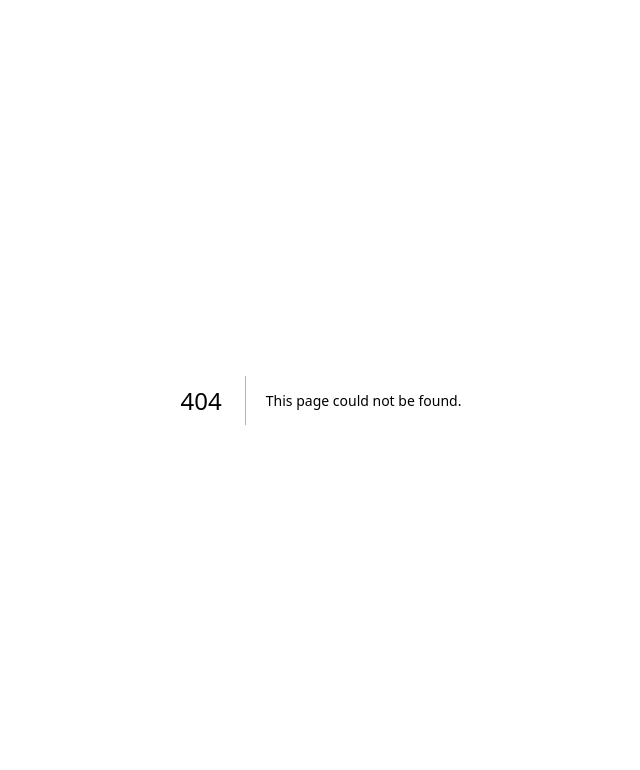
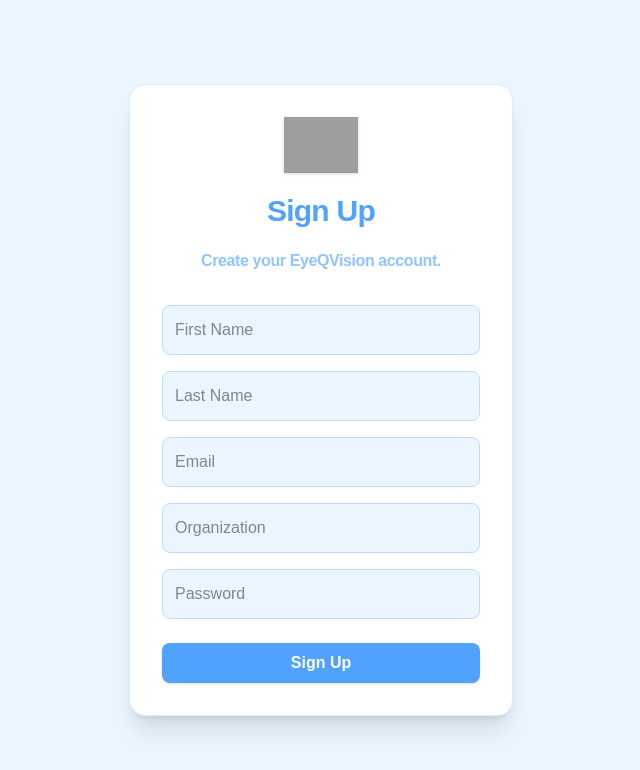
Before and after one commit to Brinkmann/FootBallEyeQ_Site, a Next.js app: page /signup in a window 1280 px wide. Before the commit this address had no page. Shown: the top 770 px of the page, without its empty margins (319-959 px from the left). Built offline with nearby package versions, Linux system fonts and the light colour scheme; grey boxes are pictures that could not be loaded.

Commit message:
made the signup page and linked login and sign up to the home page

```diff
--- a/app/page.tsx
+++ b/app/page.tsx
@@ -18,12 +18,14 @@
           ⚽Football EyeQ
         </div>
         <div className="space-x-4">
+          <Link href="/signup">
           <button className="px-4 py-2 rounded-md bg-blue-600 text-white font-semibold hover:bg-blue-500">
             Sign Up
-          </button>
+          </button></Link>
+          <Link href="/login">
           <button className="px-4 py-2 rounded-md bg-blue-600 text-white font-semibold hover:bg-blue-500">
             Log In
-          </button>
+          </button></Link>
         </div>
       </header>
 
--- /dev/null
+++ b/app/signup/page.tsx
@@ -0,0 +1,95 @@
+'use client';
+
+import { useState } from "react";
+import { useRouter } from "next/navigation";
+
+export default function SignupPage() {
+  const [name, setName] = useState("");
+  const [lastName, setLastName] = useState("");
+  const [email, setEmail] = useState("");
+  const [organization, setOrganization] = useState("");
+  const [password, setPassword] = useState("");
+  const [error, setError] = useState("");
+  const router = useRouter();
+
+  async function handleSignup(e: React.FormEvent) {
+    e.preventDefault();
+    setError("");
+
+    const res = await fetch("/api/register", {
+      method: "POST",
+      headers: { "Content-Type": "application/json" },
+      body: JSON.stringify({ name, lastName, email, password, organization }),
+    });
+
+    const data = await res.json();
+    if (res.ok) {
+      router.push("/login"); // redirect to login after successful signup
+    } else {
+      setError(data.message || "Something went wrong.");
+    }
+  }
+
+  return (
+    <div className="min-h-screen bg-[#eaf6ff] flex items-center justify-center">
+      <div className="bg-white rounded-2xl shadow-xl p-8 max-w-sm w-full flex flex-col gap-6 border border-blue-100">
+        <div className="flex flex-col items-center gap-3">
+          <img src="/logo.svg" alt="Logo" className="h-14 mb-2 drop-shadow" />
+          <h1 className="text-3xl font-extrabold text-blue-400 mb-2 tracking-tight text-center">Sign Up</h1>
+          <p className="text-1xl font-extrabold text-blue-300 mb-2 tracking-tight text-center">
+            Create your EyeQVision account.
+          </p>
+        </div>
+        <form onSubmit={handleSignup} className="flex flex-col gap-4">
+          <input
+            className="p-3 rounded-lg border border-blue-200 bg-[#eaf6ff] text-gray-900 focus:outline-none focus:ring-2 focus:ring-blue-200"
+            type="text"
+            placeholder="First Name"
+            value={name}
+            onChange={e => setName(e.target.value)}
+            required
+          />
+          <input
+            className="p-3 rounded-lg border border-blue-200 bg-[#eaf6ff] text-gray-900 focus:outline-none focus:ring-2 focus:ring-blue-200"
+            type="text"
+            placeholder="Last Name"
+            value={lastName}
+            onChange={e => setLastName(e.target.value)}
+            required
+          />
+          <input
+            className="p-3 rounded-lg border border-blue-200 bg-[#eaf6ff] text-gray-900 focus:outline-none focus:ring-2 focus:ring-blue-200"
+            type="email"
+            placeholder="Email"
+            value={email}
+            onChange={e => setEmail(e.target.value)}
+            required
+          />
+          <input
+            className="p-3 rounded-lg border border-blue-200 bg-[#eaf6ff] text-gray-900 focus:outline-none focus:ring-2 focus:ring-blue-200"
+            type="text"
+            placeholder="Organization"
+            value={organization}
+            onChange={e => setOrganization(e.target.value)}
+            required
+          />
+          <input
+            className="p-3 rounded-lg border border-blue-200 bg-[#eaf6ff] text-gray-900 focus:outline-none focus:ring-2 focus:ring-blue-200"
+            type="password"
+            placeholder="Password"
+            value={password}
+            onChange={e => setPassword(e.target.value)}
+            required
+          />
+          <button
+            className="mt-2 bg-blue-400 hover:bg-blue-500 text-white font-semibold py-2 rounded-lg shadow transition"
+            type="submit"
+          >
+            Sign Up
+          </button>
+          {error && <div className="text-red-400 text-center">{error}</div>}
+        </form>
+      </div>
+    </div>
+  );
+}
```
